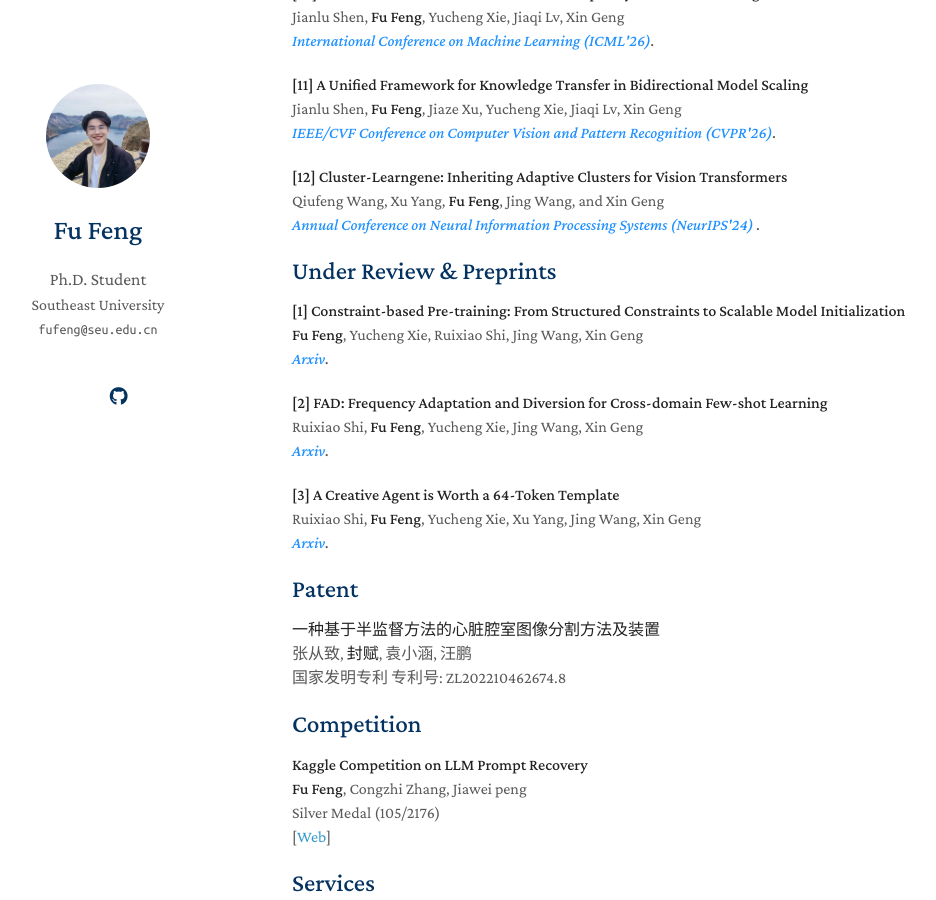
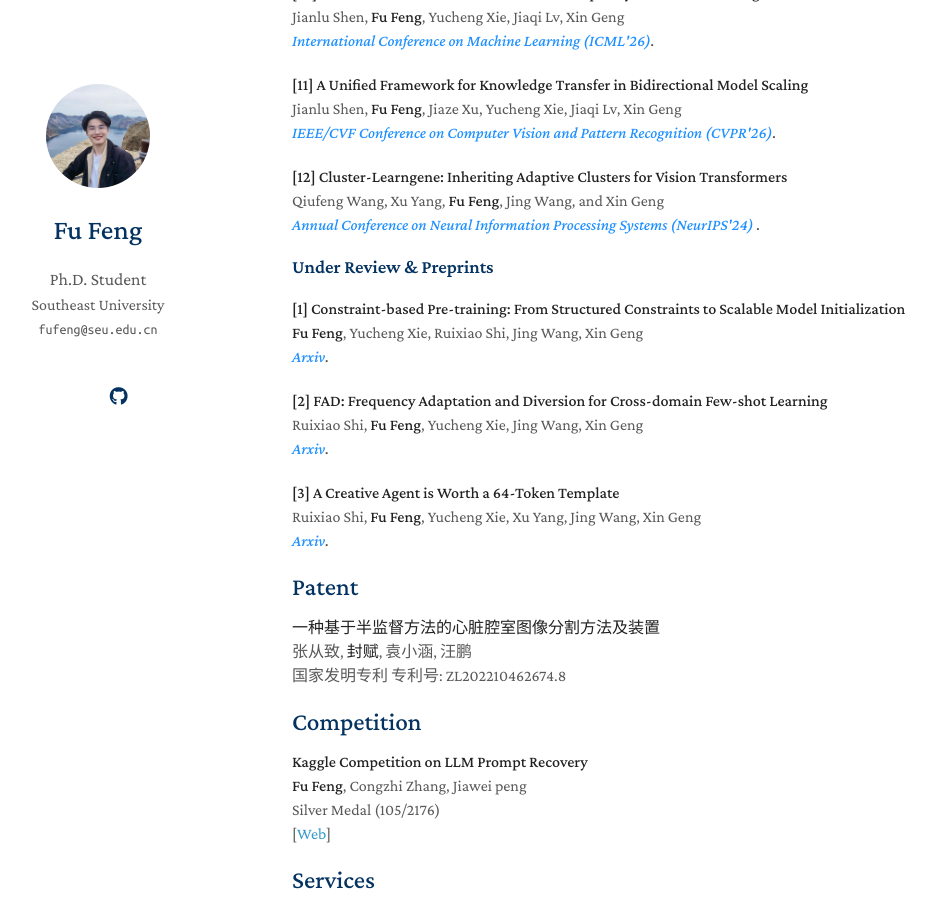
Before and after one commit to fu-feng/fu-feng.github.io, a Jekyll site: the page built from index.md, in a window 1280 px wide and 900 px high, scrolled down 1721 px. Shown: the whole window, without its empty margins (178-1114 px from the left). Built offline with Jekyll 4.4.1, drawn with Linux system fonts in a browser that asks for light colours; nearby versions of some CDN libraries; a style sheet for code colours, icons or effects is not loaded; our own code applies the rules of GitHub Pages for plain Markdown files.

```diff
--- a/index.md
+++ b/index.md
@@ -205,7 +205,7 @@ Qiufeng Wang, Xu Yang, <strong>Fu Feng</strong>, Jing Wang, and Xin Geng
 </p>
 </div>
 
-## Under Review & Preprints
+### Under Review & Preprints
 
 [comment]: <> (Arxiv)
 <div class="paper">
```
